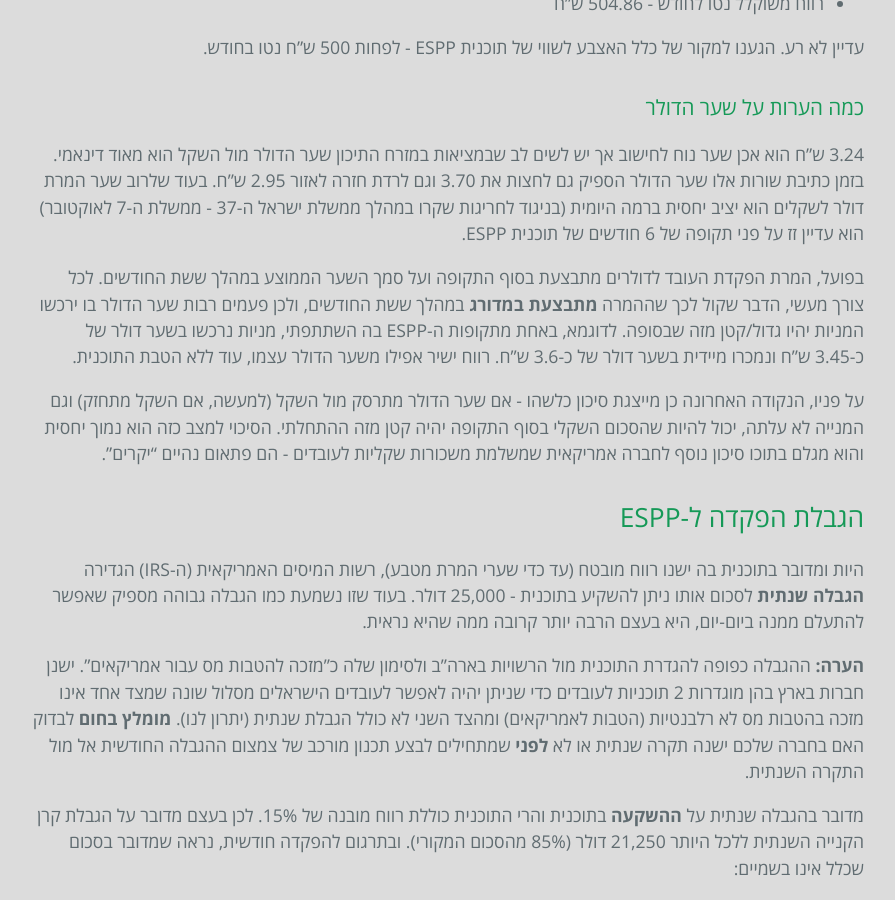
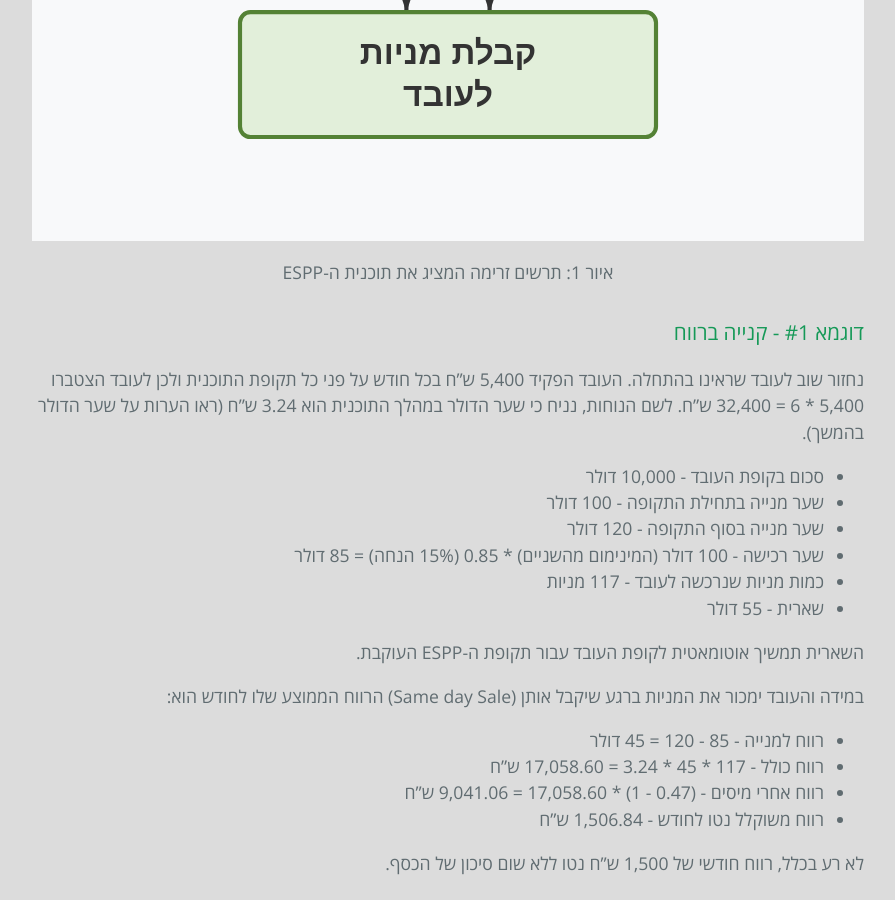
Before and after one commit to eyalitki/payslip101, a Jekyll site: the page built from docs/_posts/2023-03-28-מענקי-מניות-לעובדים-espp.markdown, in a window 1280 px wide and 900 px high, scrolled down 4731 px. Shown: the whole window, without its empty margins (192-1087 px from the left). Built offline with Jekyll 4.4.1, drawn with Linux system fonts in a browser that asks for light colours; some of the changed text lies outside the part shown.

Commit message:
[ESPP] Update content and add figures
Signed-off-by: Eyal Itkin <eyal.itkin@gmail.com>

```diff
--- a/docs/_posts/2023-03-28-מענקי-מניות-לעובדים-espp.markdown
+++ b/docs/_posts/2023-03-28-מענקי-מניות-לעובדים-espp.markdown
@@ -87,6 +87,12 @@ permalink: /post/מענקי-מניות-לעובדים-espp/
 * שער המנייה - השער הזול מבין שתי נקודות הדגימה
 * אחוז הנחה - 15% - יכול להשתנות מחברה לחברה, אך זה המקרה הנפוץ
 ולכן, עובדים **תמיד** ירוויחו מהתוכנית. המניות תמיד ירכשו בהנחה שתתווסף לשער הזול מבין תחילת וסוף התקופה, כך שאין סיכון*.
+
+<img style="display: block; margin: auto;"
+src="/assets/images/espp_flowchart.svg" alt="תרשים זרימה המציג את תוכנית ה-ESPP" title="תרשים זרימה המציג את תוכנית ה-ESPP">
+<p style="text-align: center;">
+איור 1: תרשים זרימה המציג את תוכנית ה-ESPP
+</p>
 
 
 ### דוגמא #1 - קנייה ברווח
@@ -207,6 +213,12 @@ permalink: /post/מענקי-מניות-לעובדים-espp/
 
 העובד שביצע Same-day-Sale הרוויח בממוצע כ-1,500 ש"ח נטו לחודש מתוכנית ה-ESPP ואילו העובדת שהמתינה ומכרה רק לאחר שנה (בהנחה של עלייה בבורסה) תקבל רווח של כ-2,450 ש"ח נטו לחודש (הפעם עם סיכון של הכסף).
 
+<img style="display: block; margin: auto; margin-top: 20px;"
+src="/assets/images/espp_timeline_no_trustee.svg" alt="ציר זמן המציג אירועי מס בתוכנית ESPP ללא נאמן" title="אירועי מס בתוכנית ESPP ללא נאמן">
+<p style="text-align: center;">
+איור 2: אירועי מס בתוכנית ESPP ללא נאמן
+</p>
+
 
 ### מיסוי ESPP עם נאמן - טופס 926
 מסלול זה פחות שכיח בארץ, בעיקר משום שהטבות המיסוי שהוא מעניק נחותות משמעותית אל מול אלה הקיימות בארצות הברית למשל. הטופס עבור מסלול זה הוא [טופס 926](https://www.gov.il/BlobFolder/service/pre-ruling-green-lane-tax/he/GreenLane_itc926yarok.pdf). כפי שראינו בפוסטים הקודמים, למחוקק ישנו כלי יחיד למיסוי מניות לעובדים ([סעיף 102](../מענקי-מניות-לעובדים-סעיף-102/)) כך שחופש המשחק הוא די מצומצם.
@@ -240,6 +252,12 @@ permalink: /post/מענקי-מניות-לעובדים-espp/
 * מכירה לאחר שנתיים - מכירה לאחר שנתיים בשער מנייה של 140 דולר תוביל לאותם המספרים מהדוגמא הקודמת בה העובד יכל היה למכור את המניות מתי שירצה.
 
 ההבדל ה**יחיד** בין המסלולים במידה וחיכינו שנתיים הוא מועד אירוע המס. האם יהיה מיד בתום תקופת ה-ESPP? או רק במועד המכירה? בכל מקרה אחר למעשה נקבל הרעת תנאים במסלול ה-ESPP עם נאמן. אם זה מרגיש לכם כמו הטבה שולית יחסית אתם לא לבד. ברוב החברות בארץ מסלול ה-ESPP שנבחר הוא מסלול ללא נאמן.
+
+<img style="display: block; margin: auto; margin-top: 20px;"
+src="/assets/images/espp_timeline_with_trustee.svg" alt="ציר זמן המציג אירועי מס בתוכנית ESPP עם נאמן (סעיף 102)" title="אירועי מס בתוכנית ESPP עם נאמן">
+<p style="text-align: center;">
+איור 3: אירועי מס בתוכנית ESPP עם נאמן
+</p>
 
 #### מיסוי התוכנית במקרה הפסד
 על פניו, מיסוי תנאי התוכנית נקבע על פי הגדרות [סעיף 102](../מענקי-מניות-לעובדים-סעיף-102/) בו התייחסנו בצורה ברורה למקרה רווח ולהסבר על היעדר "מגן מס הון" במקרה הפסד. אולם, כשמתייחסים למניות המוענקות בתוכנית RSU יש לנו אירוע **יחיד** המערב כסף והוא מועד מכירת המניות.
--- a/docs/robots.txt
+++ b/docs/robots.txt
@@ -6,15 +6,11 @@ Content-Signal: ai-train=yes, search=yes, ai-input=yes
 
 User-agent: *
 Allow: /
-Disallow: /assets/css/
-Disallow: /assets/fonts/
 
 User-agent: GPTBot
 User-agent: OAI-SearchBot
 User-agent: Claude-Web
 User-agent: Google-Extended
 Allow: /
-Disallow: /assets/css/
-Disallow: /assets/fonts/
 
 Sitemap: {{ 'sitemap.xml' | absolute_url }}
```
Also changed, not shown: other parts of docs/_posts/2023-03-28-מענקי-מניות-לעובדים-espp.markdown (+2 -2 lines), docs/assets/images/espp_flowchart.svg (added), docs/assets/images/espp_timeline_no_trustee.svg (added), docs/assets/images/espp_timeline_with_trustee.svg (added), 1 other file.
